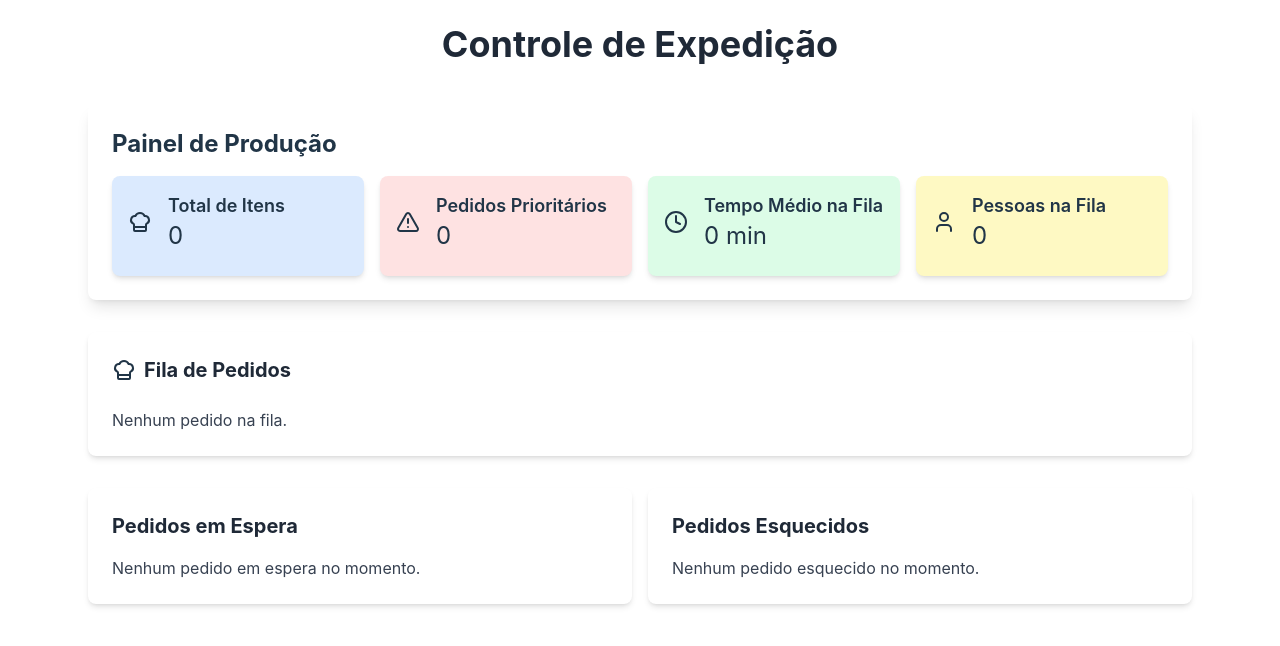
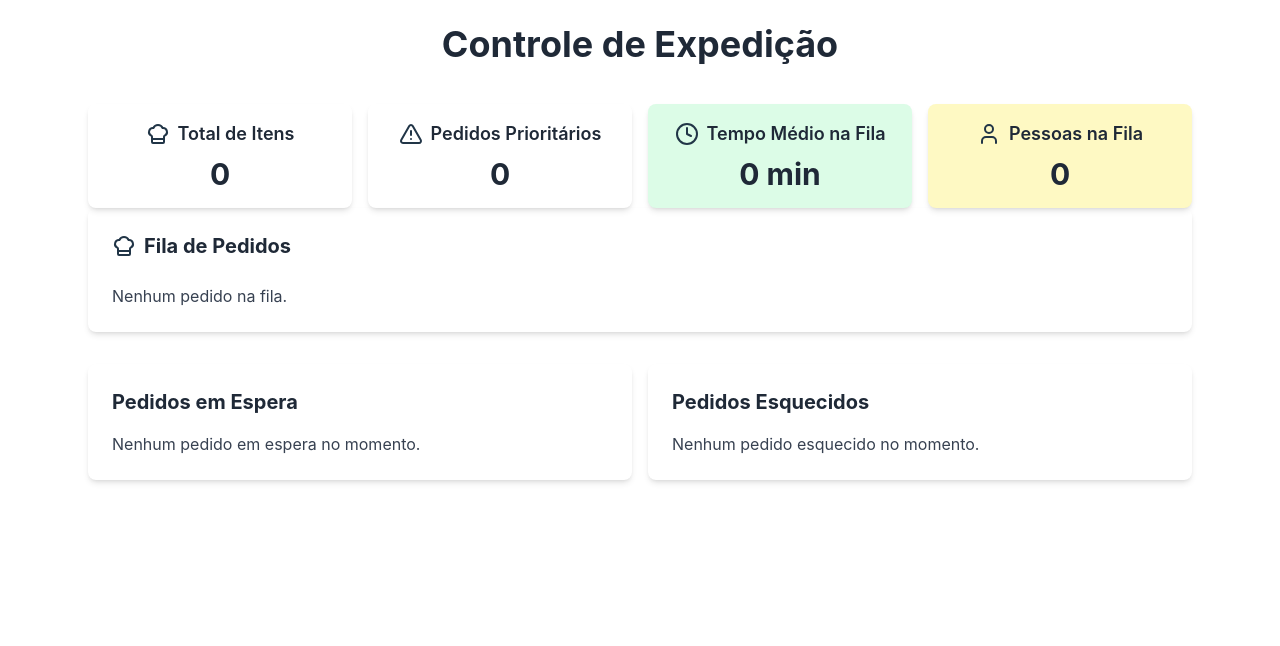
Before and after one commit to TamLeal/Souk-app-to-production, a React (Vite) app: page /expedicao in a window 1280 px wide. Shown: the top 646 px of the page. Built offline with nearby package versions, Linux system fonts and the light colour scheme.

Commit message:
edit controle produca cards

```diff
--- a/src/components/expedicao/FilaPedidos.jsx
+++ b/src/components/expedicao/FilaPedidos.jsx
@@ -78,8 +78,8 @@ const FilaPedidos = ({ filaPedidos, moverPedido, togglePedidoOnHold, removerPedi
               </div>
               <div className="p-4">
                 <ul>
-                  {Object.entries(pedido.itens).map(([key, item]) => (
-                    <li key={key} className="text-gray-800 flex flex-col">
+                  {Object.entries(pedido.itens).map(([key, item], index) => (
+                    <li key={`${pedido.id}-${key}`} className="text-gray-800 flex flex-col">
                       <div className="flex items-center justify-between">
                         <div className="flex items-center">
                           {getItemIcon(item.nome)} {item.nome} x {item.qtd}
--- a/src/components/expedicao/PainelProducao.jsx
+++ b/src/components/expedicao/PainelProducao.jsx
@@ -1,6 +1,6 @@
 import React, { useEffect, useState } from "react";
-import PanelCard from "../shared/PanelCard";
-import { ChefHat, AlertTriangle, Clock, User, CiFries, FaHamburger } from "../shared/Icones";
+import PanelCard from ".././shared/PanelCard";
+import { ChefHat, AlertTriangle, Clock, User, CiFries, FaHamburger, PiHamburgerFill } from ".././shared/Icones";
 
 const PainelProducao = ({ filaPedidos }) => {
   const [contadorFila, setContadorFila] = useState({
@@ -21,15 +21,13 @@ const PainelProducao = ({ filaPedidos }) => {
   }, [filaPedidos]);
 
   return (
-    <div className="bg-white shadow-lg rounded-lg p-6 mb-8"> {/* Container Principal */}
-      <h2 className="text-2xl font-bold mb-4 text-left">Painel de Produção</h2> {/* Título */}
-      <div className="grid grid-cols-1 sm:grid-cols-4 gap-4">
+    <div className="grid grid-cols-1 sm:grid-cols-4 gap-4 mt-6">
       <PanelCard
         icon={<ChefHat size={24} />}
         label="Total de Itens"
         value={Object.values(contadorFila).reduce((total, qtd) => total + qtd, 0)}
         items={Object.entries(contadorFila).map(([name, quantity]) => ({
-            icon: name === 'KFT' ? <FaHamburger /> : name === 'Fritas' ? <CiFries /> : null,
+          icon: name === 'KFT' ? <FaHamburger /> : name === 'Falafel' ? <PiHamburgerFill /> : name === 'Marys' ? <FaHamburger /> : name === 'Fritas' ? <CiFries /> : null,
           name,
           quantity,
         }))}
@@ -69,7 +67,6 @@ const PainelProducao = ({ filaPedidos }) => {
         color="yellow"
       />
     </div>
-    </div>
   );
 };
 
--- a/src/components/shared/PanelCard.jsx
+++ b/src/components/shared/PanelCard.jsx
@@ -1,32 +1,40 @@
 import React from 'react';
+import { FaHamburger } from 'react-icons/fa';
+import { PiHamburgerFill } from 'react-icons/pi';
+import { CiFries } from 'react-icons/ci';
 
-const PanelCard = ({ icon, label, value, items, color }) => {
-  // Mapeamento das cores para classes Tailwind
-  const colorClasses = {
-    red: 'bg-red-100',
-    blue: 'bg-blue-100',
-    green: 'bg-green-100',
-    yellow: 'bg-yellow-100',
-    // Adicione mais cores conforme necessário
-  };
+const getItemIcon = (name) => {
+  switch (name.toLowerCase()) {
+    case 'kft':
+      return <FaHamburger className="mr-1" />;
+    case 'falafel':
+      return <PiHamburgerFill className="mr-1" />;
+    case 'marys':
+      return <FaHamburger className="mr-1" />;
+    case 'fritas':
+      return <CiFries className="mr-1" />;
+    default:
+      return null;
+  }
+};
 
+const PanelCard = ({ icon, label, value, items = [], color }) => {
   return (
-    <div className={`p-4 ${colorClasses[color] || 'bg-gray-100'} rounded-lg shadow-md`}>
-      <div className="flex items-center">
+    <div className={`p-4 bg-${color}-100 rounded-lg shadow-md hover:bg-${color}-200 transition-all duration-300`}>
+      <div className="flex items-center justify-center mb-2">
         {icon}
-        <div className="ml-4">
-          <h4 className="text-lg font-semibold">{label}</h4>
-          <p className="text-2xl">{value}</p>
+        <span className="ml-2 text-lg font-semibold text-gray-800">{label}</span>
+      </div>
+      <div className="text-3xl font-bold text-center text-gray-800">{value}</div>
+      {items.length > 0 && (
+        <div className="mt-4 grid grid-cols-2 gap-x-3 gap-y-1 text-xs sm:text-sm text-gray-700">
+          {items.map((item, index) => (
+            <div key={index} className="flex items-center">
+              {getItemIcon(item.name)}
+              <span>{item.name}: {item.quantity}</span>
+            </div>
+          ))}
         </div>
-      </div>
-      {items && (
-        <ul className="mt-2">
-          {items.map((item, index) => (
-            <li key={index} className="text-sm">
-              {item.icon} {item.name}: {item.quantity}
-            </li>
-          ))}
-        </ul>
       )}
     </div>
   );
```
Lines whose indentation alone changed are shown as unchanged.
